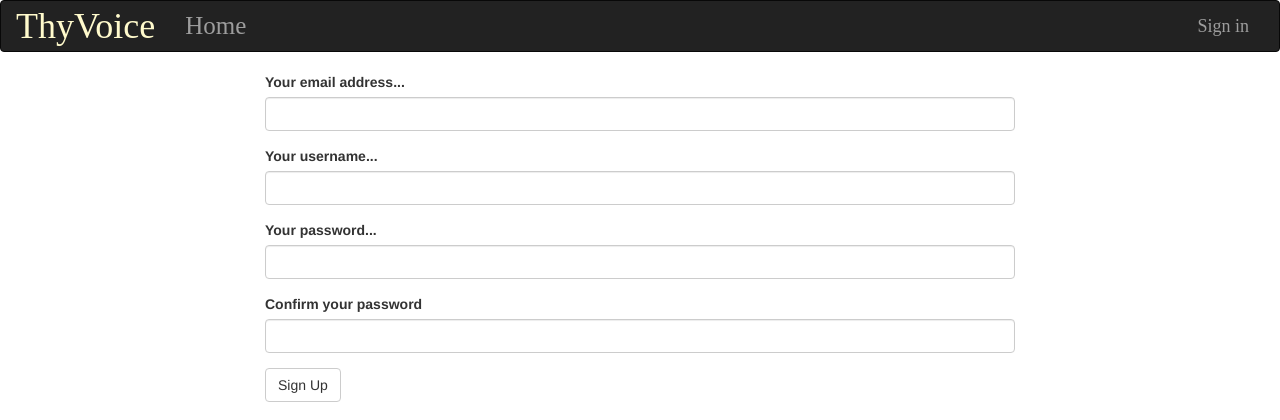
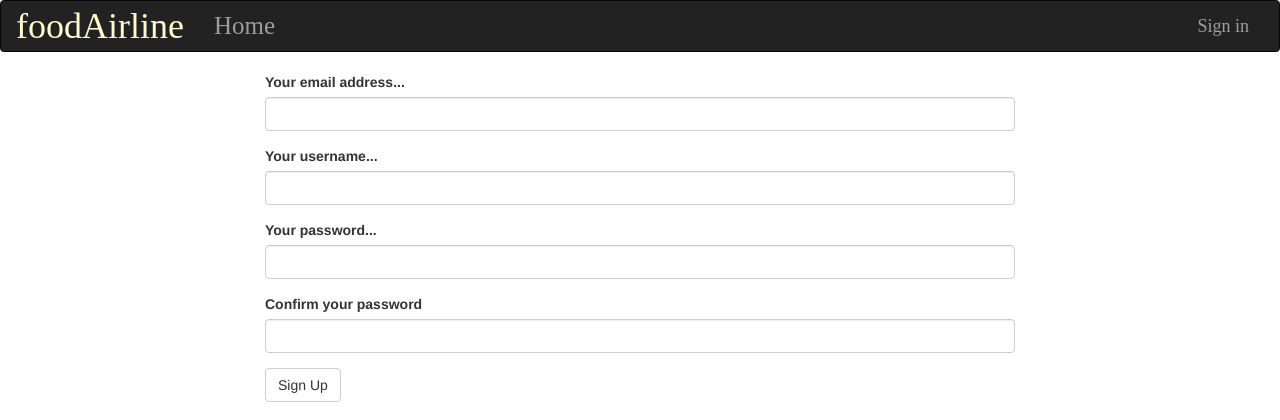
Before and after one commit to benie254/foodAirline, a Flask app: page /authenticate/register in a window 1280 px wide. Shown: the top 420 px of the page. Run offline with Flask 2, Linux system fonts and the light colour scheme; some libraries are stand-ins or nearby versions.

Commit message:
update app.

```diff
--- a/app/templates/navbar.html
+++ b/app/templates/navbar.html
@@ -7,7 +7,7 @@
                 <span class="icon-bar"></span>
                 <span class="icon-bar"></span>
             </button>
-            <a class="navbar-brand" href="/" style="color:#FFFACC;font-family:'Oleo Script Swash Caps';font-size:36px;"> ThyVoice </a>
+            <a class="navbar-brand" href="/" style="color:#FFFACC;font-family:'Oleo Script Swash Caps';font-size:36px;"> foodAirline </a>
         </div>
         <div class="navbar-collapse collapse">
             <ul class="nav navbar-nav">
@@ -22,12 +22,6 @@
                 <li style="color:#FFFACC;padding:15px;font-family:'Secular One';font-size:18px;">
                     {{ current_user.username }}
                 </li>
-                <li>
-                    <a href="{{ url_for('main.profile',uname=current_user.username) }}" style="font-family:'Secular One';font-size:18px;">
-                        User Profile
-                    </a>
-                </li>
-
                 <li>
                     <a href="{{ url_for('auth.logout') }}" style="font-family:'Secular One';font-size:18px;">
                         Sign out
```
